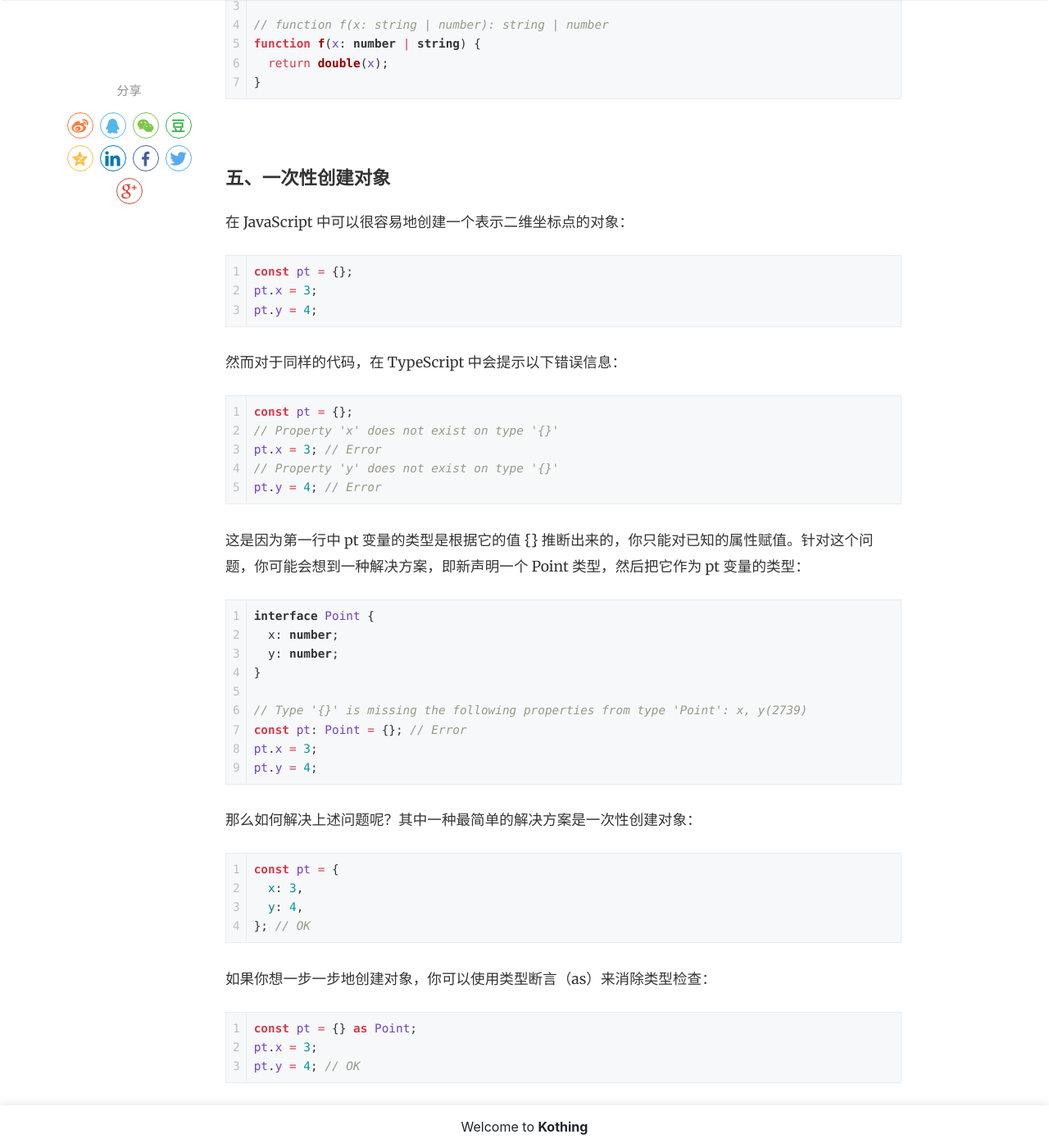
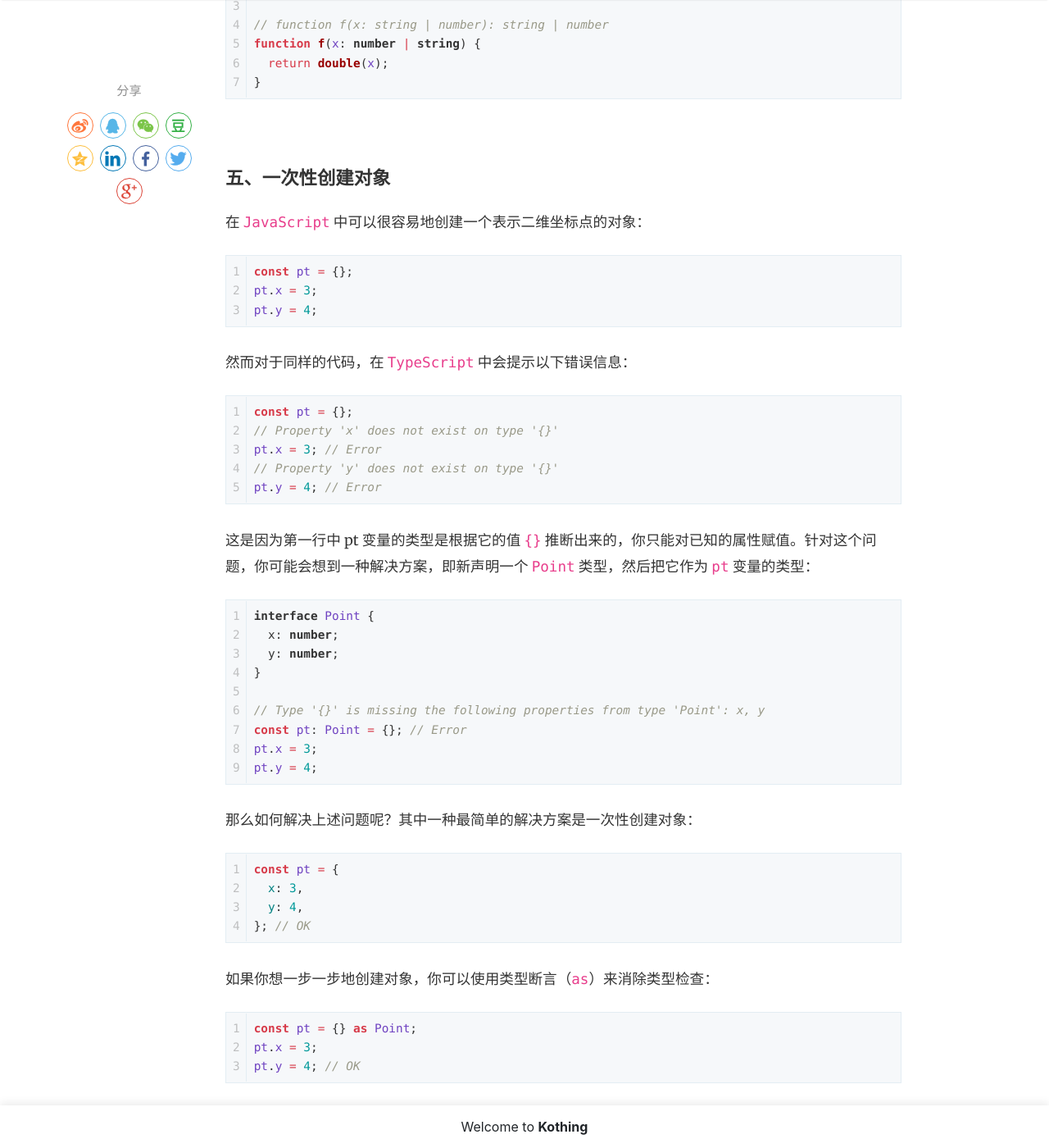
Before and after one commit to kothing/kothing.github.io, a Jekyll site: the page built from _posts/2020-11-19-how-to-write-high-quality-ts-code.md, in a window 1280 px wide and 1400 px high, scrolled down 12786 px. Shown: the whole window at 82% size. Built offline with Jekyll 4.4.1, drawn with Linux system fonts in a browser that asks for light colours; nearby versions of some CDN libraries; comment, search, counter and statistics services are not loaded; some of the changed text lies outside the part shown.

Commit message:
Update 2020-11-19-how-to-write-high-quality-ts-code.md

````diff
--- a/_posts/2020-11-19-how-to-write-high-quality-ts-code.md
+++ b/_posts/2020-11-19-how-to-write-high-quality-ts-code.md
@@ -450,14 +450,14 @@ function f(x: number | string) {
 
 ### 五、一次性创建对象
 
-在 JavaScript 中可以很容易地创建一个表示二维坐标点的对象：
+在 `JavaScript` 中可以很容易地创建一个表示二维坐标点的对象：
 ```typescript
 const pt = {};
 pt.x = 3;
 pt.y = 4;
 ```
 
-然而对于同样的代码，在 TypeScript 中会提示以下错误信息：
+然而对于同样的代码，在 `TypeScript` 中会提示以下错误信息：
 ```typescript
 const pt = {};
 // Property 'x' does not exist on type '{}'
@@ -465,14 +465,14 @@ pt.x = 3; // Error
 // Property 'y' does not exist on type '{}'
 pt.y = 4; // Error
 ```
-这是因为第一行中 pt 变量的类型是根据它的值 {} 推断出来的，你只能对已知的属性赋值。针对这个问题，你可能会想到一种解决方案，即新声明一个 Point 类型，然后把它作为 pt 变量的类型：
+这是因为第一行中 pt 变量的类型是根据它的值 `{}` 推断出来的，你只能对已知的属性赋值。针对这个问题，你可能会想到一种解决方案，即新声明一个 `Point` 类型，然后把它作为 `pt` 变量的类型：
 ```typescript
 interface Point {
   x: number;
   y: number;
 }
 
-// Type '{}' is missing the following properties from type 'Point': x, y(2739)
+// Type '{}' is missing the following properties from type 'Point': x, y
 const pt: Point = {}; // Error
 pt.x = 3;
 pt.y = 4;
@@ -486,7 +486,7 @@ const pt = {
 }; // OK
 ```
 
-如果你想一步一步地创建对象，你可以使用类型断言（as）来消除类型检查：
+如果你想一步一步地创建对象，你可以使用类型断言（`as`）来消除类型检查：
 ```typescript
 const pt = {} as Point;
 pt.x = 3;
@@ -525,14 +525,14 @@ const pt1 = {...pt0, x: 3};
 const pt: Point = {...pt1, y: 4}; // OK
 ```
 
-虽然这是构建这样一个简单对象的一种迂回方式，但对于向对象添加属性并允许 TypeScript 推断新类型来说，这可能是一种有用的技术。要以类型安全的方式有条件地添加属性，可以使用带 null 或 {} 的对象展开运算符，它不会添加任何属性：
+虽然这是构建这样一个简单对象的一种迂回方式，但对于向对象添加属性并允许 `TypeScript` 推断新类型来说，这可能是一种有用的技术。要以类型安全的方式有条件地添加属性，可以使用带 `null` 或 `{}` 的对象展开运算符，它不会添加任何属性：
 ```typescript
 declare var hasMiddle: boolean;
 const firstLast = {first: 'Harry', last: 'Truman'};
 const president = {...firstLast, ...(hasMiddle ? {middle: 'S'} : {})};
 ```
 
-如果在编辑器中鼠标移到 president，你将看到 TypeScript 推断出的类型：
+如果在编辑器中鼠标移到 `president`，你将看到 `TypeScript` 推断出的类型：
 ```typescript
 const president: {
   middle?: string;
````
Also changed, not shown: other parts of _posts/2020-11-19-how-to-write-high-quality-ts-code.md (+2 -2 lines).
